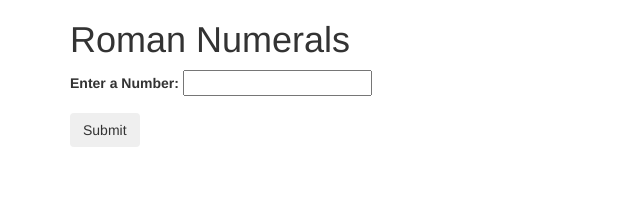
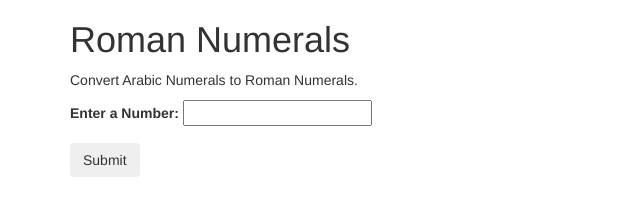
Before and after one commit to lucianmiller/roman-numerals, a plain HTML site: page index.html in a window 1280 px wide. Shown: the whole page, without its empty margins (0-640 px from the left). Drawn offline with Linux system fonts and the light colour scheme.

Commit message:
It will add intro paragraph

```diff
--- a/index.html
+++ b/index.html
@@ -10,6 +10,7 @@
 <body>
   <div class="container">
     <h1>Roman Numerals</h1>
+    <p>Convert Arabic Numerals to Roman Numerals.</p>
     <form id="input">
       <div class="form-group">
         <label for="number">Enter a Number:</label>
```
